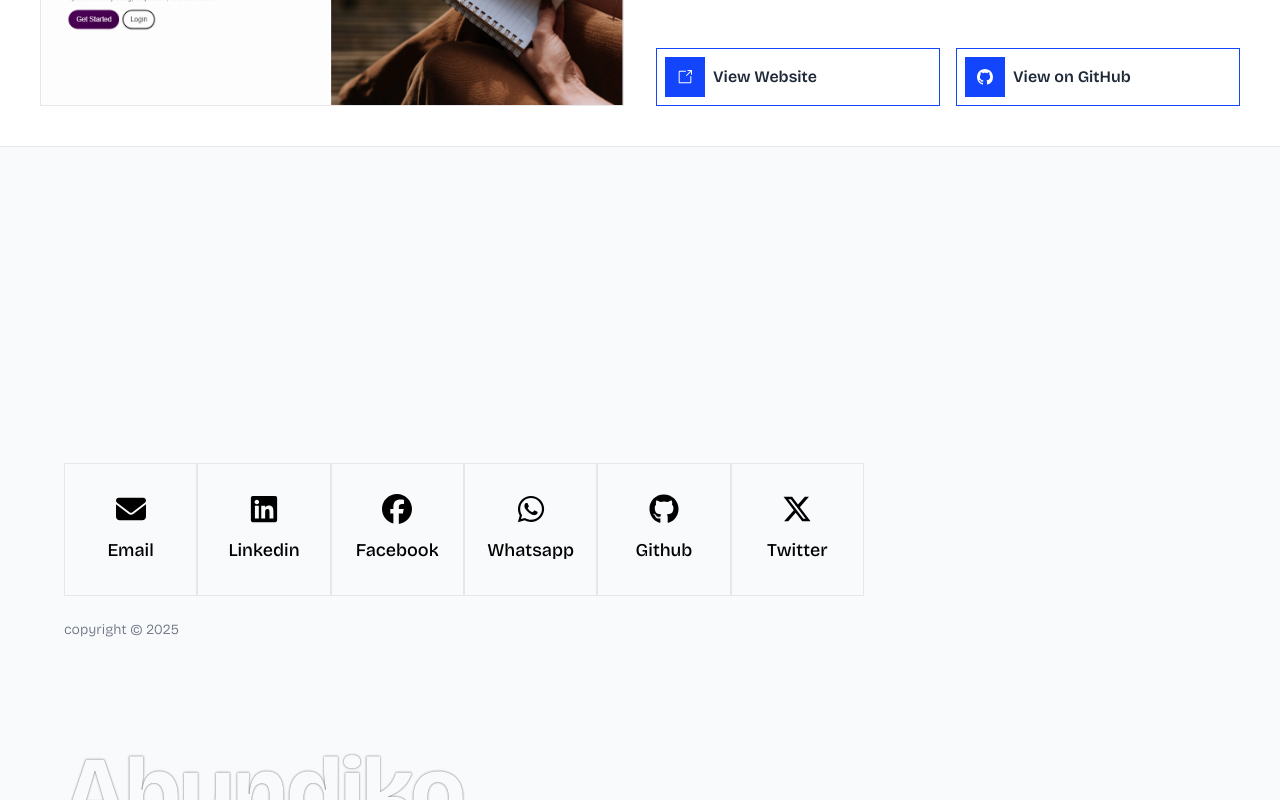
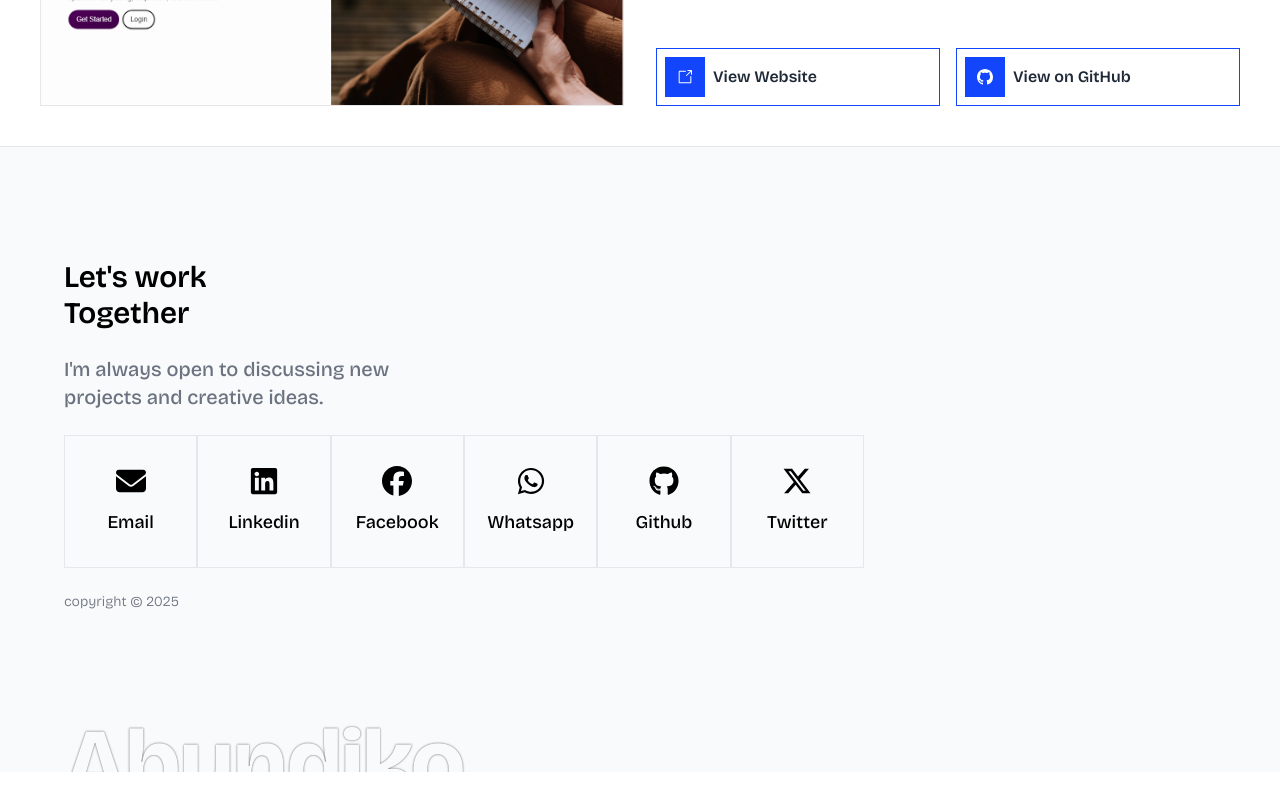
Before and after one commit to abundiko/portfolio-2024, a Next.js app: page /new in a window 1280 px wide. Shown: the part 5213-6013 px from the top of the page. After the commit the page ends 5985 px from the top, so only its background shows below. Built offline with nearby package versions, Linux system fonts and the light colour scheme.

Commit message:
updated projects

```diff
--- a/app/new/Footer.tsx
+++ b/app/new/Footer.tsx
@@ -1,4 +1,3 @@
-import Copy from "@/components/animation/Copy";
 import { CONTACT_INFO } from "@/data/contact";
 import Link from "next/link";
 import { CSSProperties } from "react";
@@ -8,17 +7,17 @@ export default function Footer() {
     <footer
       id="CONTACT"
      className="pt-28 pb-10 overflow-hidden app-container bg-gray-50 grid gap-4 md:gap-6">
-      <Copy>
+      {/* <Copy> */}
         <h2 className="font-semibold text-3xl lg:text-3xl">
           Let&apos;s work <br />
           Together
         </h2>
-      </Copy>
-      <Copy>
+      {/* </Copy> */}
+      {/* <Copy> */}
         <p className="text-gray-500 font-medium text-lg md:text-xl w-10/12 max-w-[400px]">
           I&apos;m always open to discussing new projects and creative ideas.
         </p>
-      </Copy>
+      {/* </Copy> */}
       <div className="grid grid-cols-3 md:grid-cols-6 max-w-[800px]">
         {CONTACT_INFO.map((contact, i) => (
           <Link
```
